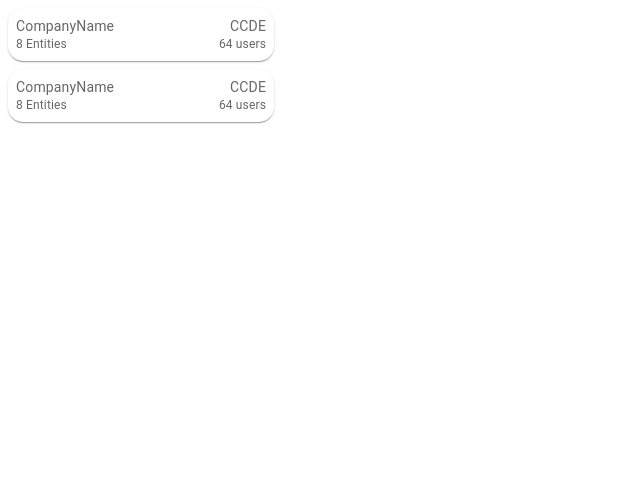
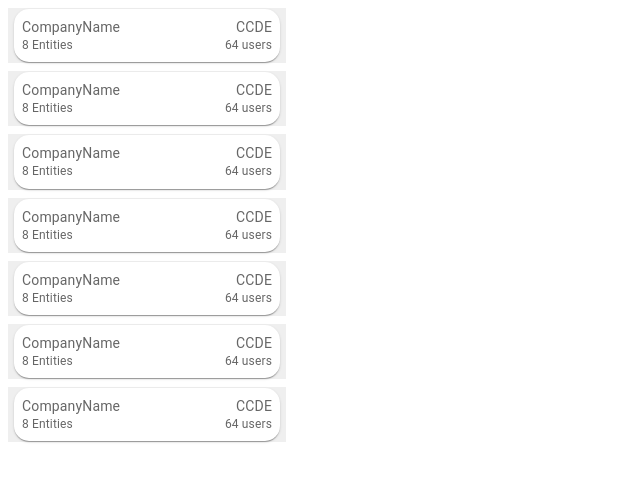
Before and after one commit to Shivendra437/EZ-assignment, a React (Create React App) app: page / in a window 1280 px wide. Shown: the top 482 px of the page, without its empty margins (0-640 px from the left). Built offline with nearby package versions, Linux system fonts and the light colour scheme.

Commit message:
working on client

```diff
--- a/src/Component/Client/Client.jsx
+++ b/src/Component/Client/Client.jsx
@@ -1,4 +1,5 @@
 import * as React from "react";
+import { useState } from "react";
 import Paper from "@mui/material/Paper";
 import Stack from "@mui/material/Stack";
 import { styled } from "@mui/material/styles";
@@ -10,16 +11,28 @@ const Item = styled(Paper)(({ theme }) => ({
   textAlign: "center",
   color: theme.palette.text.secondary
 }));
-let arr = [
-  { name: "Company name", ccde: "CCDE", en: "8 Entities", user: "64 user" },
-  {
-    name: "company name",
+let arr = {
+  name: "Company name",
   ccde: "CCDE",
   en: "8 Entities",
   user: "64 user"
-  }
-];
+};
+// const[name,setName]=useState({name:'CompanyName'});
+var arr2 = [];
+arr2.push(arr);
+arr2.push(arr);
+arr2.push(arr);
+arr2.push(arr);
+arr2.push(arr);
+arr2.push(arr);
+arr2.push(arr);
+
 export default function Client() {
+  // const handler=()=>{
+  //   // e.preventDefault()
+  //   setName({name:'Mickey'})
+  // }
+  const [name, setName] = useState("CompanyName");
   return (
     <div
       style={{
@@ -30,7 +43,11 @@ export default function Client() {
       }}
     >
       <Stack dirction="column" spacing={1}>
-        {arr.map((el) => (
+        {arr2.map((el) => (
+          <button
+            onClick={() => setName("Mckinsey & Company")}
+            style={{ border: "none" }}
+          >
             <Item
               sx={{
                 width: "250px",
@@ -48,7 +65,7 @@ export default function Client() {
                   justifyContent: "space-between"
                 }}
               >
-              <span>CompanyName</span>
+                <span>{name}</span>
                 <span>CCDE</span>
               </Box>
               <Box
@@ -62,6 +79,7 @@ export default function Client() {
                 <span>8 Entities</span> <span>64 users</span>
               </Box>
             </Item>
+          </button>
         ))}
       </Stack>
     </div>
```
Lines whose indentation alone changed are shown as unchanged.
